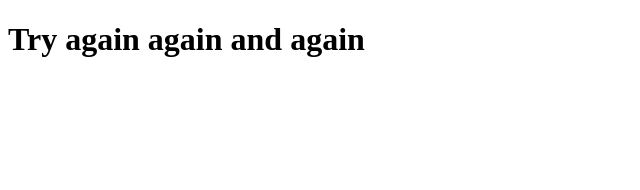
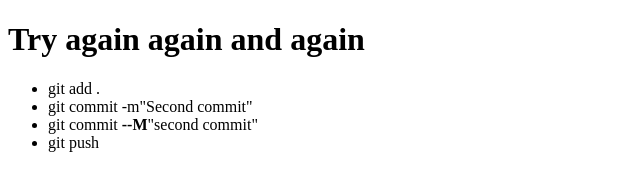
Before and after one commit to asjadafrahim04/repo, a plain HTML site: page index.html in a window 1280 px wide. Shown: the whole page, without its empty margins (0-640 px from the left). Drawn offline with Linux system fonts and the light colour scheme.

Commit message:
second commit

```diff
--- a/index.html
+++ b/index.html
@@ -7,5 +7,12 @@
 </head>
 <body>
     <h1>Try again again and again</h1>
+
+    <ul>
+        <li>git add .</li>
+        <li>git commit -m"Second commit"</li>
+        <li>git commit <b>--M</b>"second commit"</li>
+        <li>git push</li>
+    </ul>
 </body>
 </html>
```
